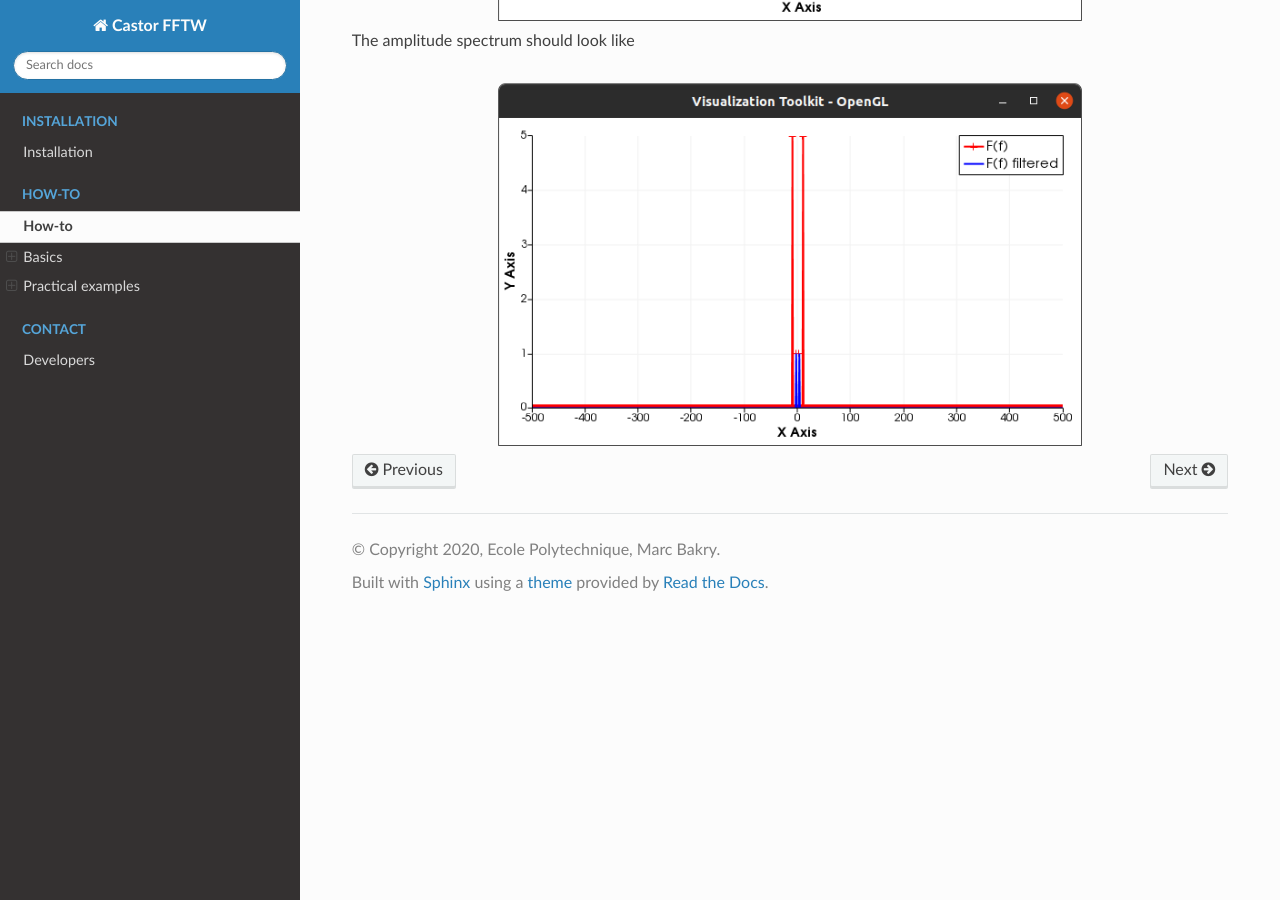
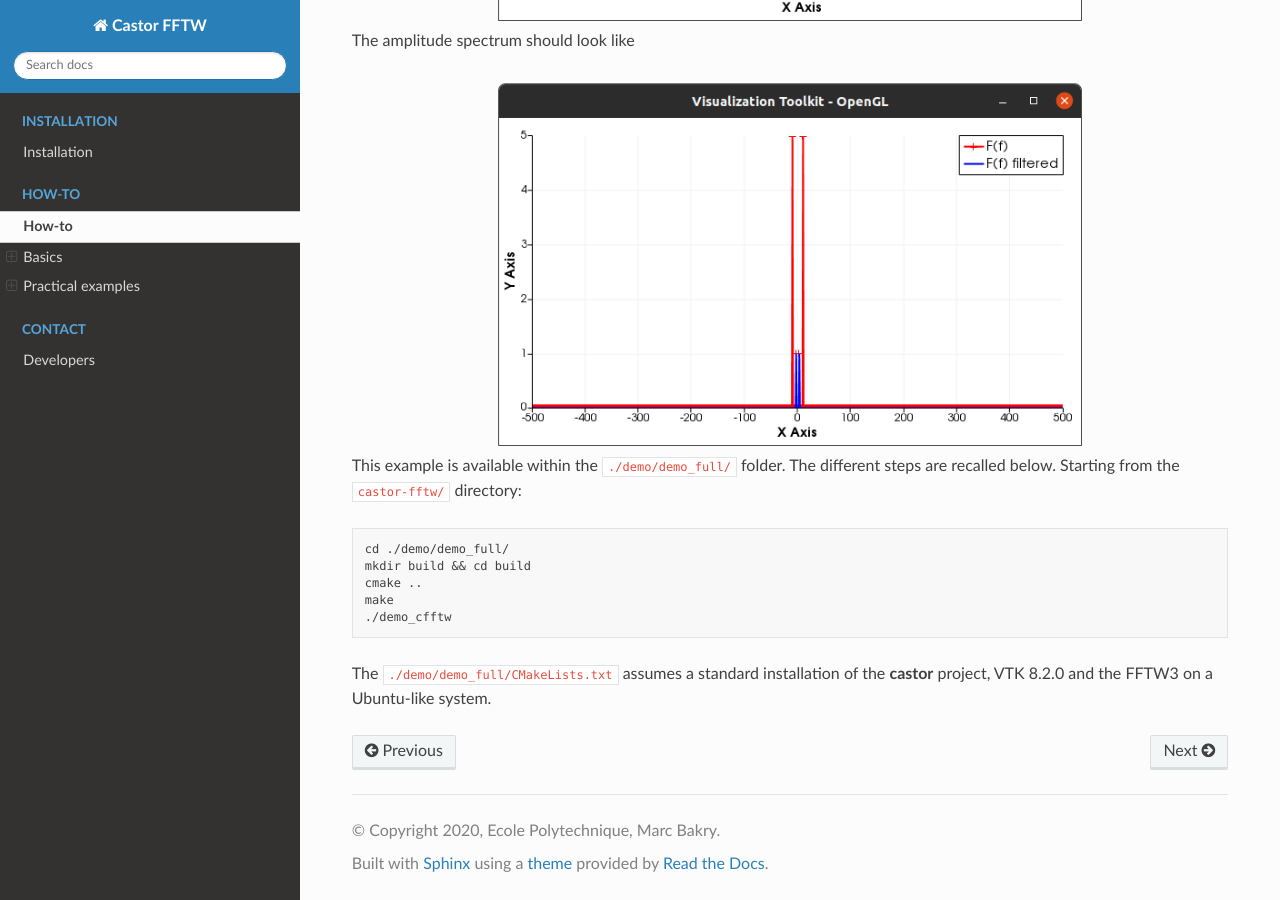
Before and after one commit to marcbakry/castor-fftw, a Sphinx documentation site: the page built from doc/source/howto.rst, in a window 1280 px wide and 900 px high, scrolled down 6349 px. Built offline with Sphinx 7.4.7 and the Read the Docs theme 2.0.0, drawn with Linux system fonts in a browser that asks for light colours.

Commit message:
improved how-to

```diff
--- a/doc/source/howto.rst
+++ b/doc/source/howto.rst
@@ -289,3 +289,15 @@ The amplitude spectrum should look like
 .. image:: img/fhat.png
     :width: 600
     :align: center
+
+This example is available within the ``./demo/demo_full/`` folder. The different steps are recalled below. Starting from the ``castor-fftw/`` directory:
+
+.. code:: text
+
+    cd ./demo/demo_full/
+    mkdir build && cd build
+    cmake ..
+    make
+    ./demo_cfftw
+
+The ``./demo/demo_full/CMakeLists.txt`` assumes a standard installation of the **castor** project, VTK 8.2.0 and the FFTW3 on a Ubuntu-like system.
--- a/doc/source/installation.rst
+++ b/doc/source/installation.rst
@@ -26,6 +26,8 @@ It should be also available if you are using the Intel MKL library. Otherwise, y
 Install the headers
 -------------------
 
+The headers can be obtained by cloning the following repository: `https://github.com/marcbakry/castor-fftw/ <https://github.com/marcbakry/castor-fftw>`_.
+
 In order to install **Castor-FFTW**, it is sufficient to copy the three header-files in the ``castor-fftw/include/castor/`` folder to the folder where the header-files of the **castor project** are installed.
 
 
```
Also changed, not shown: 1 other file.
